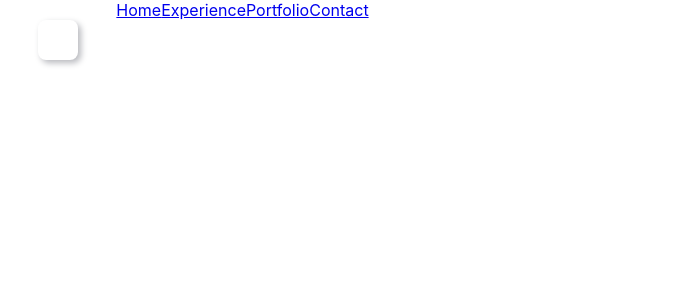
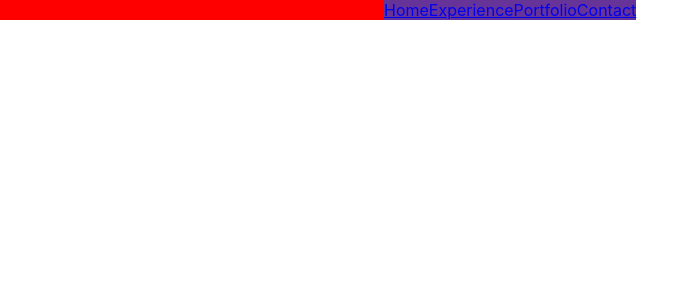
Before and after one commit to sarinali/sarina-li, a React (Create React App) app: page / in a window 1280 px wide. Shown: the top 300 px of the page, without its empty margins (0-699 px from the left). Built offline with nearby package versions, Linux system fonts and the light colour scheme.

Commit message:
back to original

```diff
--- a/package.json
+++ b/package.json
@@ -9,7 +9,6 @@
     "react": "^18.2.0",
     "react-dom": "^18.2.0",
     "react-scripts": "5.0.1",
-    "styled-components": "^5.3.5",
     "web-vitals": "^2.1.4"
   },
   "scripts": {
--- a/src/App.css
+++ b/src/App.css
@@ -14,14 +14,14 @@
 }
 
 .App-header {
-  background-color: var(--background);
+  background-color: #d6d6d6;
   min-height: 100vh;
   display: flex;
   flex-direction: column;
   align-items: center;
   justify-content: center;
   font-size: calc(10px + 2vmin);
-  /* color: var(--background); */
+  color: white;
 }
 
 .App-link {
--- a/src/App.js
+++ b/src/App.js
@@ -2,27 +2,13 @@ import logo from './logo.svg';
 import './App.css';
 import './components/Header.js'
 import Header from './components/Header.js';
-import {ThemeProvider} from "styled-components";
-import { GlobalStyles } from "./components/GlobalStyles";
-import { lightTheme, darkTheme } from "./components/Themes"
 // import './Header.css';
-import {useState} from 'react';
 
 function App() {
-  // document.body.style = 'background: #F3F3F3;'
-  const [theme, setTheme] = useState('light');
-  const themeToggler = () => {
-    theme === 'light' ? setTheme('dark') : setTheme('light')
-}
   return (
-    <ThemeProvider theme={theme === 'light' ? lightTheme : darkTheme}>
-      <>
-      <GlobalStyles/>
     <div>
       <Header></Header>
     </div>
-    </>
-    </ThemeProvider>
   );
 }
 
--- a/src/components/GlobalStyles.js
+++ /dev/null
@@ -1,9 +0,0 @@
-import { createGlobalStyle} from "styled-components"
-export const GlobalStyles = createGlobalStyle`
-  body {
-    background: ${({ theme }) => theme.body};
-    color: ${({ theme }) => theme.text};
-    font-family: -apple-system, BlinkMacSystemFont, sans-serif, Tahoma, Helvetica, Arial, Roboto, sans-serif;
-    transition: all 0.50s linear;
-  }
-  `
--- a/src/components/Header.js
+++ b/src/components/Header.js
@@ -1,12 +1,9 @@
 import "./css/Header.css";
-import ToggleButton from "./ToggleButton";
 
 function Header() {
   return (
     <div className="headerwrapper">
-      <div className="toggledisplaymode">
-        <ToggleButton></ToggleButton>
-      </div>
+      <div className="toggledisplaymode"></div>
       <div className="headermain">
         <a href="#">Home</a>
         <a href="#">Experience</a>
--- a/src/components/Themes.js
+++ /dev/null
@@ -1,14 +0,0 @@
-export const lightTheme = {
-    background_colour: '#dddddd',
-    button_colour: '#FFF',
-    button_border_colour: '#f2f3f3',
-    button_boxshadow: '3px 3px 6px #b8b9be,-3px -3px 6px #fff',
-    button_shadow_pressed: 'inset 2px 2px 5px #b8b9be,inset -3px -3px 7px #fff,inset 2px 2px 5px #b8b9be,inset -3px -3px 7px #fff',
-  }
-
-  export const darkTheme = {
-    body: '#363537',
-    text: '#FAFAFA',
-    toggleBorder: '#6B8096',
-    gradient: 'linear-gradient(#091236, #1E215D)',
-  }
--- a/src/components/ToggleButton.js
+++ /dev/null
@@ -1,20 +0,0 @@
-import styled from 'styled-components';
-import './css/ToggleButton.css';
-import './Themes.js';
-
-const Button = styled.button`
-    background: ${({ theme }) => theme.button_colour};
-    border-color: ${({ theme }) => theme.border_colour};
-    border: none;
-    box-shadow: ${({ theme }) => theme.button_boxshadow};
-`;
-
-function ToggleButton() {
-    return <Button className = "displayMode" onClick={toggleDisplay}></Button>
-}
-
-export default ToggleButton;
-
-function toggleDisplay() {
-    console.log("hello");
-}
--- a/src/components/css/Header.css
+++ b/src/components/css/Header.css
@@ -1,21 +1,15 @@
 .headermain {
-    /* background-color: rebeccapurple; */
+    background-color: rebeccapurple;
     display: flex;
     justify-content: start;
-    width: 100%;
-    /* height: auto; */
+    /* width: 100%; */
 }
 
 .toggledisplaymode {
-    /* background-color: white; */
-    width: 10%;
-    height: 100%;
-    display: flex;
-    justify-content: center;
-    /* padding: 5px 5px 5px 5px; */
+    background-color: red;
+    width: 30%;
 }
 
 .headerwrapper {
     display: flex;
-    height: 5rem;
 }
--- a/src/components/css/ToggleButton.css
+++ /dev/null
@@ -1,32 +0,0 @@
-/* @import url('./theme.js'); */
-
-.displayMode {
-    /* background-color: white;
-    box-shadow: 2px 2px 3px rgb(121, 121, 121);
-    border: none; */
-    width: 2.5rem;
-    height: 2.5rem;
-    text-align: center;
-    text-decoration: none;
-    display: inline-block;
-    font-size: 16px;
-    margin: auto;
-    border-radius: 0.5rem;
-    transition: background-color 0.5s;
-    /* bottom: calc(var(--button-size)*.5);
-    position: fixed;
-    right: calc(var(--button-size)*.5);
-    -webkit-user-select: none;
-    -ms-user-select: none;
-    user-select: none;
-    z-index: 1000000;
-    background-color: var(--main-background-color);
-    border: 0.0625rem solid transparent;
-    border-color: #414249;
-    box-shadow: 3px 3px 6px 0 rgba(12,13,13,.5),-3px -3px 6px 0px rgba(87,88,92,.712); */
-}
-
-.button:hover {
-    background-color: rgb(0, 0, 0);
-
-}
```
Also changed, not shown: 1 other file (tests, documents, lock files or other folders).
